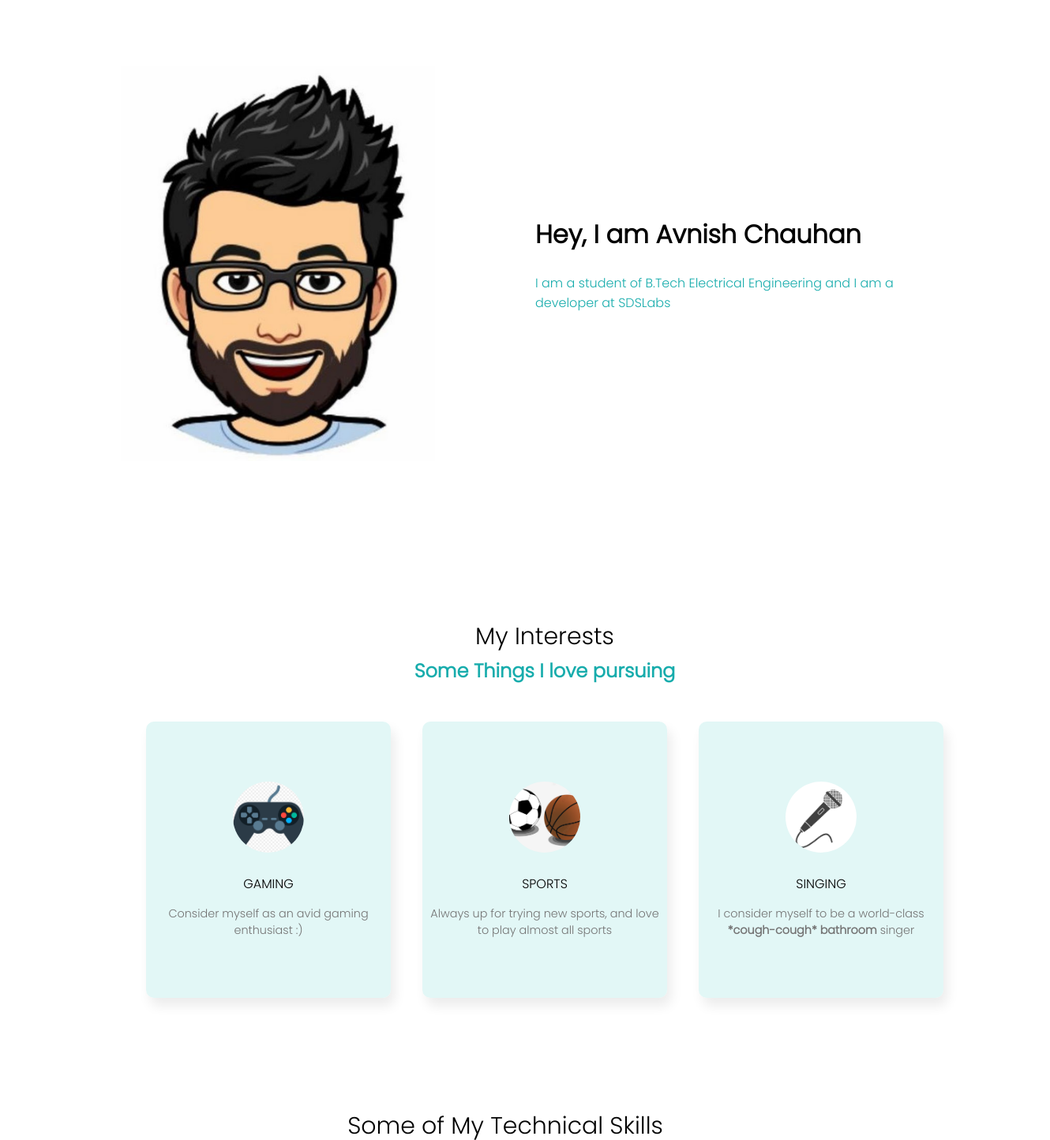
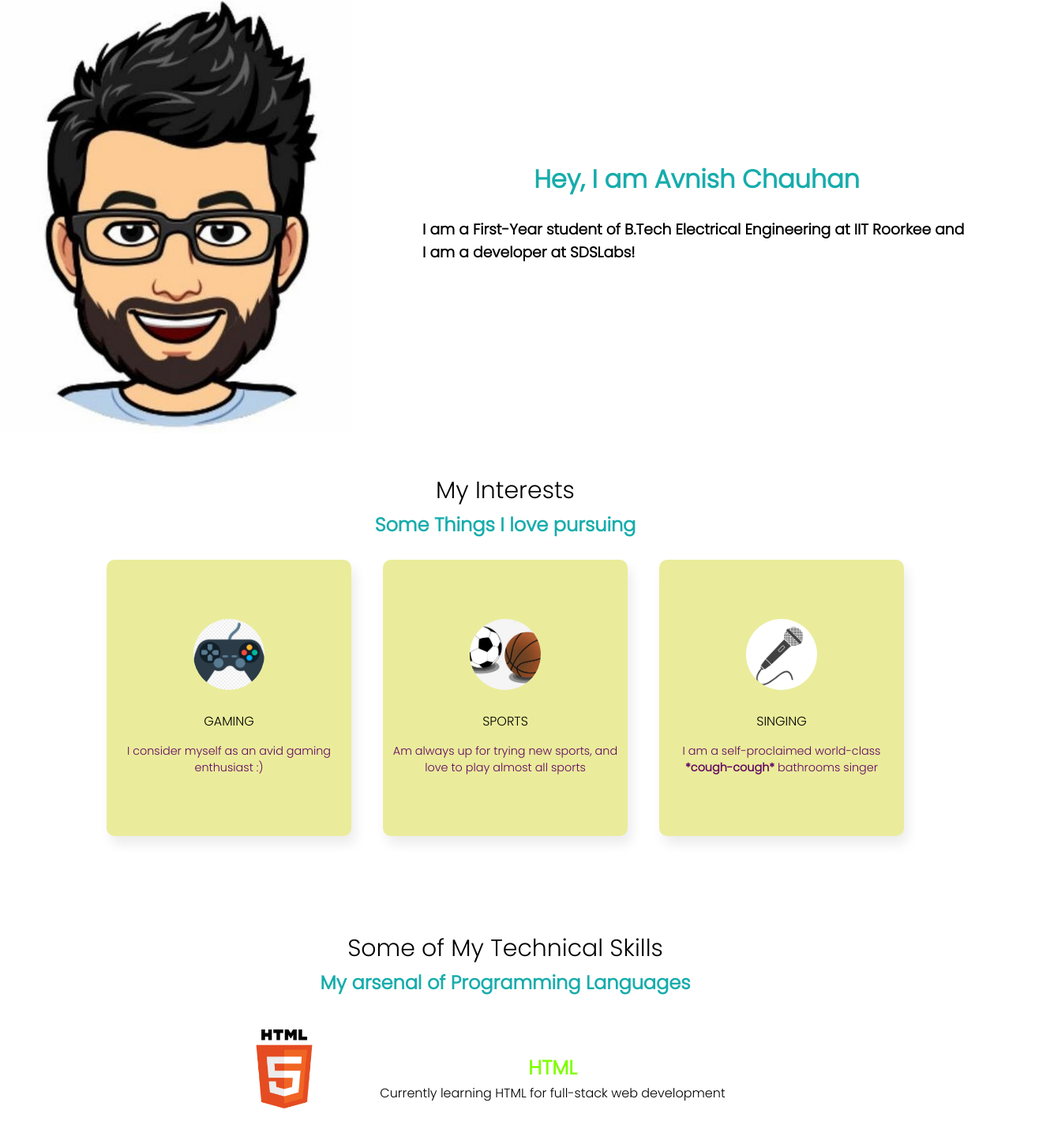
Before and after one commit to LunaticFrisbee/github.portfolio.io, a plain HTML site: page index.html in a window 1280 px wide. Shown: the part 66-1510 px from the top of the page at 79% size, 1330 px wide, since content can reach past the window. Drawn offline with Linux system fonts and the light colour scheme.

Commit message:
some changes

```diff
--- a/index.html
+++ b/index.html
@@ -29,19 +29,19 @@
             </nav>
         </section>
 
-        <div class="intro">
+            <div class="intro-container">
                 <div class="intro-image">
                     <img src="./images/me.png" />
                 </div>
                 <div class="intro-text">
                     <h1>Hey, I am Avnish Chauhan</h1><br>
-                <p>I am a student of B.Tech Electrical Engineering and I am a developer at SDSLabs</p>
+                    <h3>I am a First-Year student of B.Tech Electrical Engineering at IIT Roorkee and I am a developer at SDSLabs!</h3>
                 </div>
             </div>
 
         <section id="interests">
             <div class="interests-parent">
-            <div class="interests-heading">
+            <div class="section-heading">
                 <span>My Interests</span>
                 <h1>Some Things I love pursuing</h1>
             </div>
@@ -50,17 +50,17 @@
                 <div class="interests-content">
                     <div class="interests-img"><img src="./images/game.png" /></div>
                     <p class="int-top">GAMING</p>
-                    <p class="int-bottom">Consider myself as an avid gaming enthusiast :)</p>
+                    <p class="int-bottom">I consider myself as an avid gaming enthusiast :)</p>
                 </div>
                 <div class="interests-content">
                     <div class="interests-img"><img src="./images/sports.png"/></div>
                     <p class="int-top">SPORTS</p>
-                    <p class="int-bottom">Always up for trying new sports, and love to play almost all sports</p>
+                    <p class="int-bottom">Am always up for trying new sports, and love to play almost all sports</p>
                 </div>
                 <div class="interests-content">
                     <div class="interests-img"><img src="./images/mic.png" /></div>
                     <p class="int-top">SINGING</p>
-                    <p class="int-bottom">I consider myself to be a world-class <strong>*cough-cough* bathroom</strong> singer</p>
+                    <p class="int-bottom">I am a self-proclaimed world-class <strong>*cough-cough*</strong> bathrooms singer</p>
                 </div>
             </div>
         </div>
@@ -69,7 +69,7 @@
 
         <section id="skills">
             <div class="skills-parent">
-            <div class="skills-heading">
+            <div class="section-heading">
                 <span>Some of My Technical Skills</span>
                 <h1>My arsenal of Programming Languages</h1>
                 </div>
@@ -125,7 +125,7 @@
 
         <section id="projects">
             <div class="projects-parent">
-                <div class="projects-heading">
+                <div class="section-heading">
                     <span>MY PROJECTS</span>
                     <h1>Some of projects where I have been a major contributor:</h1>
                 </div>
@@ -162,7 +162,7 @@
         </section>
 
         <section id="contact">
-            <div class="contact-heading">
+            <div class="section-heading">
                 <span>CONTACT ME</span>
                 <h1>Feel free to reach out to me through any of these platforms!</h1>
             </div>
--- a/styles.css
+++ b/styles.css
@@ -34,6 +34,7 @@ ul{
     position: relative;
     width: 100%;
     height: 100vh;
+    max-height: 3.43rem;
 }
 
 nav{
@@ -57,9 +58,9 @@ nav ul{
 }
 
 nav ul li a{
-	height:45px;
-	line-height: 48px;
-	margin: 4px;
+	height:2.75rem;
+	line-height: 3rem;
+	margin: 0.25rem;
 	padding: 0px 23px;
 	display: flex;
     justify-content: space-around;
@@ -70,61 +71,90 @@ nav ul li a{
 	letter-spacing: 1px;
 }
 
-nav ul li a:hover{
+ nav ul li a:hover{
 	background-color: #dc0f0c;
 	color:#000000;
 	box-shadow: 5px 10px 30px rgba(199, 206, 206, 0.3);
 	transition: all ease 0.4s;
 }
+
+.section-heading{
+    display: flex;
+    flex-direction: column;
+    text-align: center;
+    padding-bottom: 7px;
+}
+
+.section-heading span{
+    text-align: center;
+    font-size: 30px;
+    padding-bottom: 3px;
+}
+
+.section-heading h1{
+    text-align: center;
+    color:rgba(8, 166, 166, 0.938);
+}
+/* FAILED ATTEMPT AT SHINE EFFECT
+ .nav ul li a::after{
+    height:100%;
+    left:-35%;
+    top:0;
+    transform: skew(50deg);
+    transition-duration: 0.6s;
+    transform-origin: top left;
+    width:0;
+}
+
+.nav ul li a:hover:after{
+    height:100%;
+    width:135%;
+} */
+
  /* INTRO */
 
-.intro{
-    width:90%;
-    display: flex;
-    align-items: center;
-    justify-content: space-around;
-    position: absolute;
-    left: 50%;
-    top: 50%;
-    transform: translate(-50%, -50%);
+ .intro-container{
+     display:flex;
 
-}
+ }
 
 .intro-image{
-    width: 500px;
-    height: 500px;
+    display: flex;
+    margin-right: 2.5rem;
 }
 
 .intro-text{
-    width: 500px;
+    display: flex;
+    flex-direction: column;
+    justify-content: center;
+    margin-left: 2.5rem;
+    margin-right: 2.5rem;
+    padding-left: 0.625rem;
+    padding-right: 0.625rem;
+    align-items: center;
+    flex-wrap: wrap;
 }
 
-.intro-text p{
-    color:rgba(8, 166, 166, 0.938)
-}
-
-.intro-image img{
-    z-index: -1;
-    width:100%;
-    height: 100%;
-    object-fit: contain;
+.intro-text h1{
+    color:rgba(8, 166, 166, 0.938);
 }
 
 /* INTERESTS  */
 
 #interests{
     width: 100vw;
-    padding-left: 50px;
-    padding-right: 50px;
+    padding-left: 3.125rem;
+    padding-right: 3.125rem;
 
 }
 
 .interests-parent{
     display: flex;
     flex-direction: column;
-    width:100vw;
-    padding-top: 50px;
+    width:100%;
+    padding-top: 3.125rem;
     padding-bottom: 50px;
+    overflow: none;
 }
 
 
@@ -133,24 +163,6 @@ nav ul li a:hover{
 	justify-content: center;
 	align-items: center;
 	flex-wrap: wrap;
-	margin:20px 0px;
-}
-
-.interests-heading{
-    display: flex;
-    flex-direction: column;
-    text-align: center;
-    padding-bottom: 7px;
-}
-
-.interests-heading span{
-    text-align: center;
-    font-size: 30px;
-    padding-bottom: 3px;
-}
-.interests-heading h1{
-    text-align: center;
-    color:rgba(8, 166, 166, 0.938);
 }
 
 .interests-content {
@@ -163,14 +175,15 @@ nav ul li a:hover{
 	align-items: center;
 	flex-direction: column;
 	padding: 10px;
+    padding-right: 10px;
 	margin: 20px;
-	background-color: #d9f5f4c0;
+	background-color: #eaec9b;
 	box-shadow: 5px 10px 15px rgba(0,0,0,0.08);
 }
 
-/* .interests-img {
-
-} */
+.interests-img {
+    background-color: none;
+}
 
 .interests-img img{
     width:90px;
@@ -189,11 +202,19 @@ nav ul li a:hover{
 }
 
 .int-bottom{
-    color:#747474;
+    color:rgb(98, 4, 98);
 	font-size: 0.9rem;
 	margin:0px;
 	text-align: center;
 	display: block;
+}
+
+.interests-content:hover{
+    transform: translateY(-20px);
+    transition: all ease 0.4s;
+    background-color:#e4e809 ;
+    box-shadow: 0 0 5px #e4e809, 0 0 25px #e4e809,
+     0 0 50px #e4e809, 0 0 200px #e4e809;
 }
 
 /* SKILLS */
@@ -207,20 +228,6 @@ nav ul li a:hover{
 .skills-parent{
     padding-top: 50px;
     padding-bottom: 50px;
-}
-
-.skills-heading{
-     text-align: center;
-}
-
-.skills-heading span{
-    text-align: center;
-    font-size: 30px;
-    padding-bottom: 3px;
-}
-.skills-heading h1{
-    text-align: center;
-    color:rgba(8, 166, 166, 0.938);
 }
 
 .skills-container{
@@ -261,8 +268,127 @@ nav ul li a:hover{
 .skills-text strong {
     font-weight: 600;
     font-size: 25px;
+    animation: rainbow 4s linear;
+    animation-iteration-count: infinite;
 }
-/* PROJECTS */
+
+@keyframes rainbow{
+    100%,0%{
+        color: rgb(255,0,0);
+    }
+    8%{
+        color: rgb(255,127,0);
+    }
+    16%{
+        color: rgb(255,255,0);
+    }
+    25%{
+        color: rgb(127,255,0);
+    }
+    33%{
+        color: rgb(0,255,0);
+    }
+    41%{
+        color: rgb(0,255,127);
+    }
+    50%{
+        color: rgb(0,255,255);
+    }
+    58%{
+        color: rgb(0,127,255);
+    }
+    66%{
+        color: rgb(0,0,255);
+    }
+    75%{
+        color: rgb(127,0,255);
+    }
+    83%{
+        color: rgb(255,0,255);
+    }
+    91%{
+        color: rgb(255,0,127);
+    }
+}
+
+
+#interests{
+    width: 100vw;
+    padding-left: 50px;
+    padding-right: 50px;
+
+}
+
+.interests-parent{
+    display: flex;
+    flex-direction: column;
+    width:100%;
+    padding-top: 50px;
+    padding-bottom: 50px;
+    overflow: none;
+}
+
+
+.interests-container{
+	display: flex;
+	justify-content: center;
+	align-items: center;
+	flex-wrap: wrap;
+}
+
+.interests-content {
+	width:310px;
+	height: 350px;
+	background-color: #FFFFFF;
+	border-radius: 10px;
+	display: flex;
+	justify-content: center;
+	align-items: center;
+	flex-direction: column;
+	padding: 10px;
+    padding-right: 10px;
+	margin: 20px;
+	background-color: #eaec9b;
+	box-shadow: 5px 10px 15px rgba(0,0,0,0.08);
+}
+
+.interests-img {
+    background-color: none;
+}
+
+.interests-img img{
+    width:90px;
+	height: 90px;
+	border-radius: 50%;
+	object-fit: cover;
+}
+
+.int-top{
+    display: flex;
+	justify-content: center;
+	align-items: center;
+	margin-top: 20px;
+	margin-bottom: 15px;
+	border-radius: 0px;
+}
+
+.int-bottom{
+    color:rgb(98, 4, 98);
+	font-size: 0.9rem;
+	margin:0px;
+	text-align: center;
+	display: block;
+}
+
+.interests-content:hover{
+    transform: translateY(-20px);
+    transition: all ease 0.4s;
+    background-color:#e4e809 ;
+    box-shadow: 0 0 5px #e4e809, 0 0 25px #e4e809,
+     0 0 50px #e4e809, 0 0 200px #e4e809;
+}
+
+ PROJECTS
 
 #projects{
     width: 100%;
@@ -273,8 +399,10 @@ nav ul li a:hover{
 .projects-parent{
     display: flex;
     flex-direction: column;
+    width:100%;
     padding-top: 50px;
     padding-bottom: 50px;
+    overflow: none;
 }
 
 .projects-heading{
@@ -287,14 +415,17 @@ nav ul li a:hover{
    font-size: 30px;
    padding-bottom: 3px;
 }
+
 .projects-heading h1{
    text-align: center;
    color:rgba(8, 166, 166, 0.938);
 }
 
 .projects-container{
-    display:flex;
-    flex-direction: column;
+    display: flex;
+	justify-content: center;
+	align-items: center;
+	flex-wrap: wrap;
 }
 
 .projects-image{
@@ -320,7 +451,6 @@ nav ul li a:hover{
     display: flex;
 }
 
-
 .proj-img{
     max-width: 100%;
     display: flex;
@@ -337,12 +467,19 @@ nav ul li a:hover{
 }
 
 .proj-content-text{
-    display: flex;
-    flex-direction: column;
-    justify-content: center;
-    align-items: center;
-    flex-wrap: wrap;
-    max-width: 820px;
+    width:310px;
+	height: 350px;
+	background-color: #FFFFFF;
+	border-radius: 10px;
+	display: flex;
+	justify-content: center;
+	align-items: center;
+	flex-direction: column;
+	padding: 10px;
+    padding-right: 10px;
+	margin: 20px;
+	background-color: #d9f5f4c0;
+	box-shadow: 5px 10px 15px rgba(0,0,0,0.08);
 }
 
 .proj-content-text a{
@@ -358,20 +495,6 @@ nav ul li a:hover{
     flex-direction: column;
 }
 
-.contact-heading{
-    text-align: center;
-}
-
-.contact-heading span{
-    text-align: center;
-    font-size: 30px;
-}
-.contact-heading h1{
-    text-align: center;
-    color:rgba(8, 166, 166, 0.938);
-    /*font-weight:bold;
-    font-size: 40px; */
-}
 .contact-container{
     display:flex;
     flex-direction: row;
```
Lines whose indentation alone changed are shown as unchanged.
